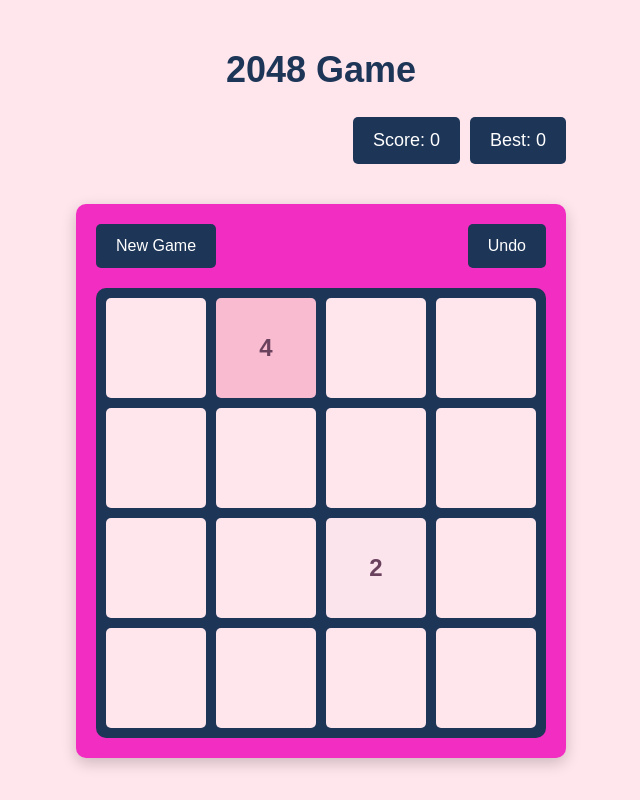
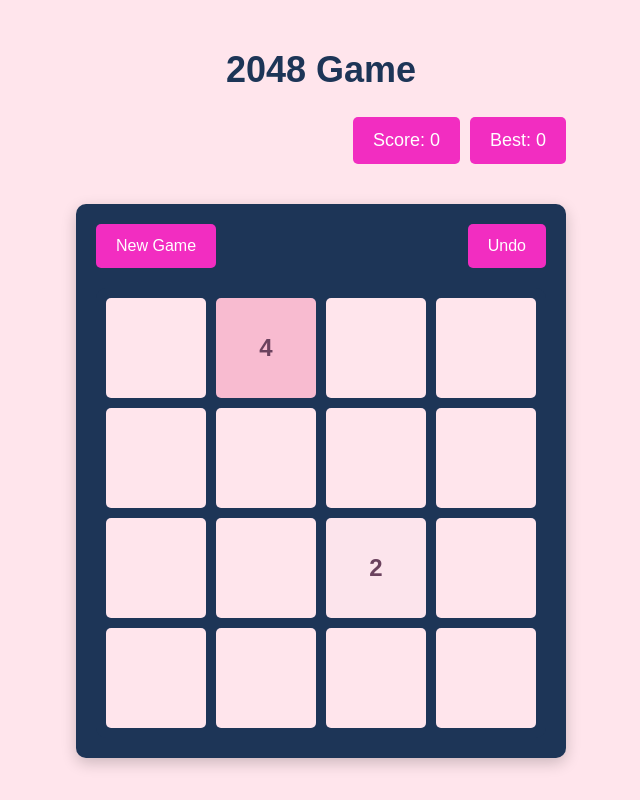
Before and after one commit to khinwaiyan/2048-game, a React (Vite) app: page / in a window 1280 px wide. Shown: the whole page, without its empty margins (319-959 px from the left). Built offline with nearby package versions, Linux system fonts and the light colour scheme.

Commit message:
[style]color change

```diff
--- a/src/App.css
+++ b/src/App.css
@@ -25,7 +25,7 @@ body {
   align-items: center;
   padding: 20px;
   margin-top: 20px;
-  background-color: #f22dc1;
+  background-color: #1d3557;
   border-radius: 10px;
   box-shadow: 0px 5px 15px rgba(0, 0, 0, 0.2);
 }
--- a/src/styles/boardHeader.styled.css
+++ b/src/styles/boardHeader.styled.css
@@ -6,7 +6,7 @@
 }
 
 button {
-  background-color: #1d3557;
+  background-color: #f22dc1;
   color: white;
   padding: 10px 20px;
   font-size: 16px;
@@ -17,5 +17,5 @@ button {
 
 button:hover {
   background-color: #c5d5eb;
-  color: #1d3557;
+  color: #f22dc1;
 }
--- a/src/styles/title.styled.css
+++ b/src/styles/title.styled.css
@@ -10,7 +10,7 @@
   gap: 10px;
 }
 .scoreboard div {
-  background-color: #1d3557;
+  background-color: #f22dc1;
   padding: 10px 20px;
   border-radius: 5px;
   font-size: 18px;
```
